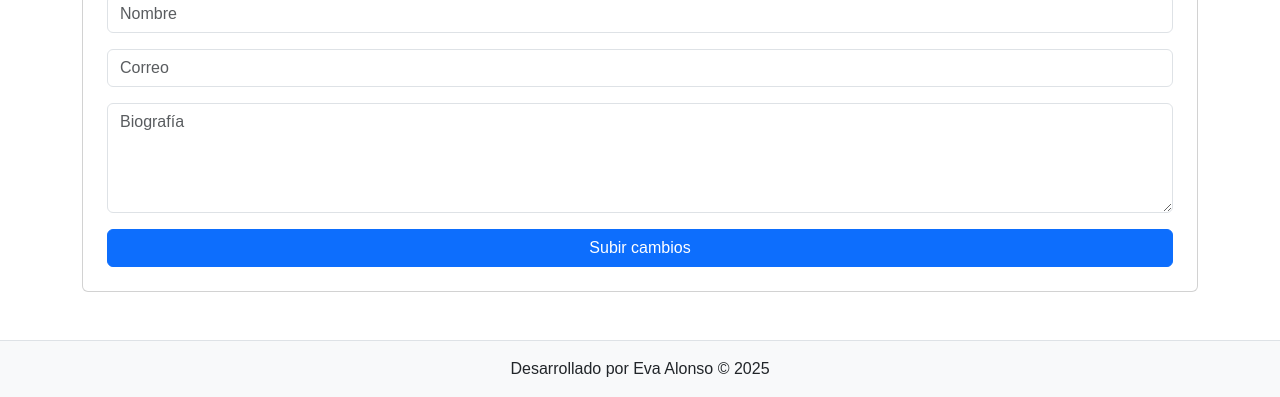
After one commit to EvamAlonso95/tfg_alejandria, a PHP site: the page made by views/profiles/editProfile.php in a window 1280 px wide. The commit adds this page. Shown: the part 427-824 px from the top of the page. Run offline with PHP 8.4, Linux system fonts and the light colour scheme; the template is opened without the code that fills it, so the values that code supplies are empty; the visitor is signed in with stand-in values (Sample User, id 1); some libraries are stand-ins or nearby versions.

Commit message:
feat: edit profile

```diff
--- a/helpers/Utils.php
+++ b/helpers/Utils.php
@@ -38,4 +38,9 @@ class Utils
             return true;
         }
     }
+
+    //Una funcion que verifique
+
+    // Redirigir
+
 }
--- a/views/layout/header.php
+++ b/views/layout/header.php
@@ -1,4 +1,4 @@
-<?php Utils::isIdentity()?>
+<?php Utils::isIdentity() ?>
 <!-- Cabecera -->
 <header id="header" style="border: 1px solid blue;">
     <div id="logo">
@@ -7,7 +7,10 @@
     </div>
     <div id="perfil_container">
         <div id="user_logo">
-            <img src="<?= base_url ?>/assets/img/icono-user.webp" alt="" srcset="">
+            <img src="<?= isset($_SESSION['identity']->profile_img) && file_exists($_SESSION['identity']->profile_img)
+                            ? base_url . '/' . $_SESSION['identity']->profile_img
+                            : base_url . '/assets/img/icono-user.webp' ?>"
+                alt="Foto de perfil">
         </div>
         <div id="desplegable_menu">
             <!-- Menu -->
--- /dev/null
+++ b/views/profiles/editProfile.php
@@ -0,0 +1,61 @@
+<!DOCTYPE html>
+<html lang="en">
+
+<head>
+
+    <meta charset="UTF-8">
+    <meta name="viewport" content="width=device-width, initial-scale=1">
+    <link rel="stylesheet" href="<?= base_url ?>/assets/css/styles.css">
+    <title>Tu Perfil</title>
+    <link href="https://cdn.jsdelivr.net/npm/bootstrap@5.3.3/dist/css/bootstrap.min.css" rel="stylesheet">
+</head>
+
+<body>
+    <?php require_once 'views/layout/header.php'; ?>
+
+    <?php var_dump($user); ?>
+
+    <!-- Contenido -->
+    <main class="container my-5">
+        <form action="<?= base_url ?>user/editUser" method="post" enctype="multipart/form-data">
+            <div class="card p-4">
+                <h5 class="mb-4">Tus datos:</h5>
+
+                <!-- Imagen y carga -->
+                <div class="row mb-3">
+                    <div class="col-md-4 text-center mb-2">
+                        <!-- Aquí puedes mostrar una imagen previa si ya existe -->
+                        <div style="width: 100px; height: 100px; background-color: #e9ecef;" class="mx-auto mb-2">
+                            <img src="<?= base_url . $user->profile_img ?>" alt="Foto de perfil" class="img-fluid h-100 object-fit-cover rounded">
+                        </div>
+                    </div>
+                    <div class="col-md-8 d-flex align-items-center">
+                        <input type="file" class="form-control" name="profileImg">
+                    </div>
+                </div>
+
+                <!-- Nombre -->
+                <div class="mb-3">
+                    <input type="text" class="form-control" name="name" placeholder="Nombre" value="<?= $user->name ?>">
+                </div>
+
+                <!-- Correo -->
+                <div class="mb-3">
+                    <input type="email" class="form-control" name="email" placeholder="Correo" value="<?= $user->email ?>">
+                </div>
+
+                <!-- Biografía -->
+                <div class="mb-3">
+                    <textarea class="form-control" name="biography" rows="4" placeholder="Biografía"><?= $user->biography ?></textarea>
+                </div>
+
+                <!-- Botón -->
+                <div class="text-center">
+                    <input type="submit" class="btn btn-primary w-100" value="Subir cambios" />
+                </div>
+            </div>
+        </form>
+    </main>
+
+
+    <?php require_once 'views/layout/footer.php'; ?>
```
Also changed, not shown: controllers/userController.php (+58 -6 lines), models/user.php (+23 -0 lines), views/profiles/userProfile.php (+3 -5 lines), controllers/ProfileController.php (deleted), uploads/images/icono.jpg (added).
